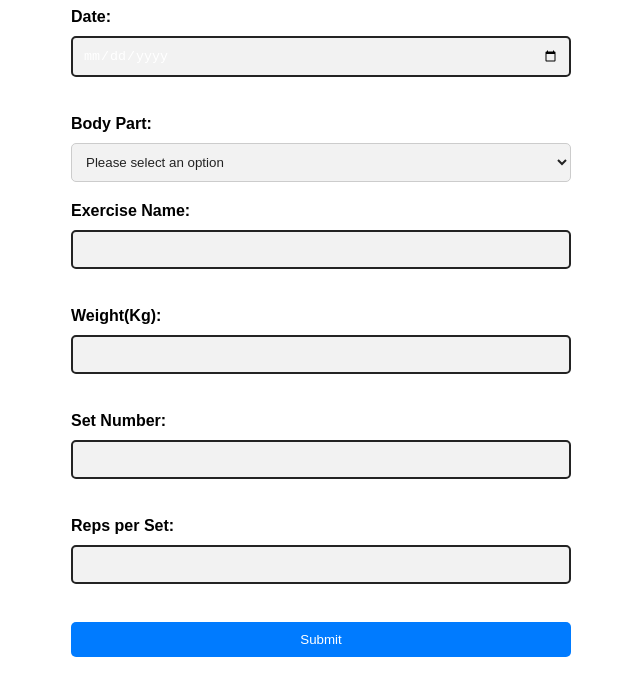
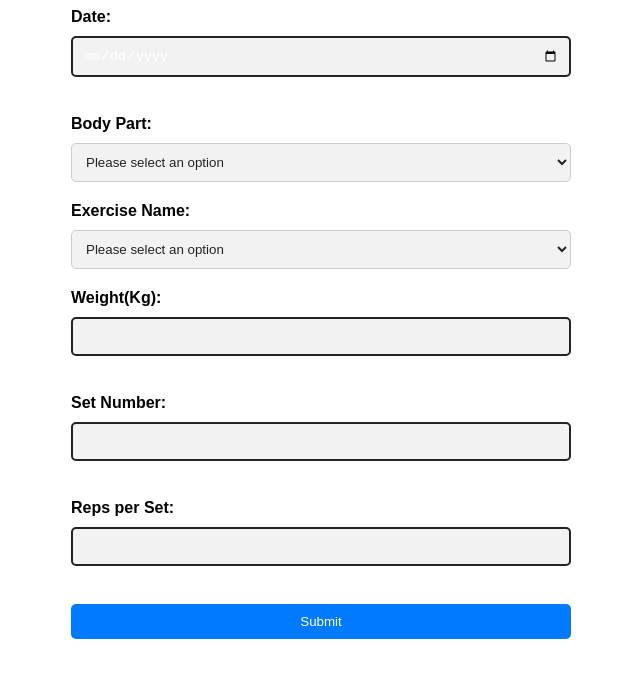
Before and after one commit to ellatuanzi/EllaLoveTraining, a plain HTML site: page TrackTraining.html in a window 1280 px wide. Shown: the whole page, without its empty margins (319-959 px from the left). Drawn offline with Linux system fonts and the light colour scheme.

Commit message:
Add files via upload

```diff
--- a/TrackTraining.html
+++ b/TrackTraining.html
@@ -78,8 +78,10 @@
             <option value="full">Full Body</option>
         </select>
 
-        <label for="Exercise">Exercise Name:</label>
-        <input type="text" id="exercise" name="exercise" required><br>
+        <label for="exercise">Exercise Name:</label>
+        <select id="exercise" name="exercise" required>
+            <option value="">Please select an option</option>
+        </select>
 
         <label for="Weight (Kg)">Weight(Kg):</label>
         <input type="number" id="weight" name="weight" required><br>
@@ -94,6 +96,39 @@
   </form>
 
   <script>
+    // Define the exercise options for each body part
+    const exerciseOptions = {
+        upper: ["Push-ups", "Back Rows"],
+        lower: ["Squats", "Deadlifts", "Lunges", "Leg Press"],
+        full: ["Burpees", "Jumping Jacks", "Mountain Climbers", "Plank"]
+    };
+
+    // Get references to the body part and exercise select elements
+    const bodyPartSelect = document.getElementById("bodyPart");
+    const exerciseSelect = document.getElementById("exercise");
+
+    // Define a function to update the exercise options when the body part is changed
+    function updateExerciseOptions() {
+        // Get the selected body part
+        const bodyPart = bodyPartSelect.value;
+
+        // Clear the existing exercise options
+        exerciseSelect.innerHTML = "<option value=''>Please select an option</option>";
+
+        // Add the new exercise options based on the selected body part
+        for (let i = 0; i < exerciseOptions[bodyPart].length; i++) {
+            const option = document.createElement("option");
+            option.value = exerciseOptions[bodyPart][i];
+            option.text = exerciseOptions[bodyPart][i];
+            exerciseSelect.add(option);
+        }
+    }
+
+    // Attach the updateExerciseOptions function to the body part select element's onchange event
+    bodyPartSelect.addEventListener("change", updateExerciseOptions);
+
+    // Call the updateExerciseOptions function once on page load to set the initial exercise options
+    updateExerciseOptions();
     const form = document.getElementById('myForm');
 
     form.addEventListener('submit', (event) => {
```
